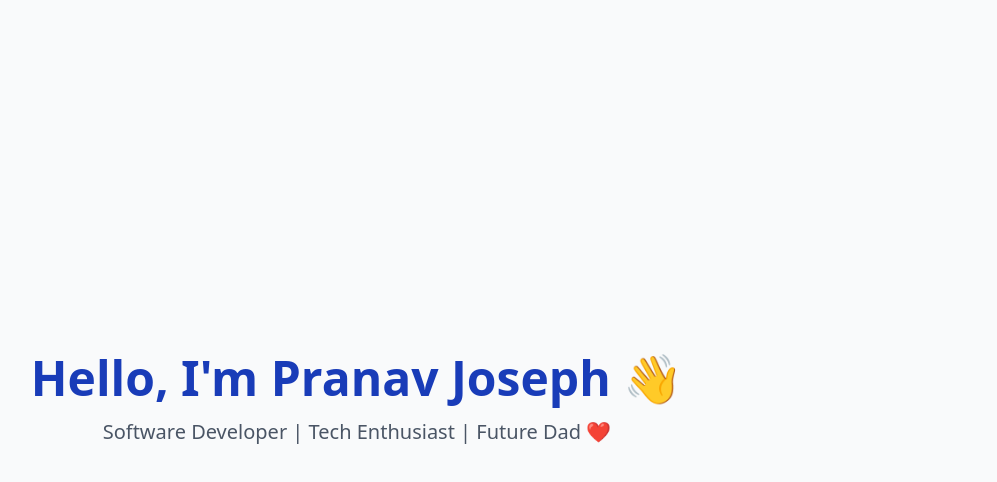
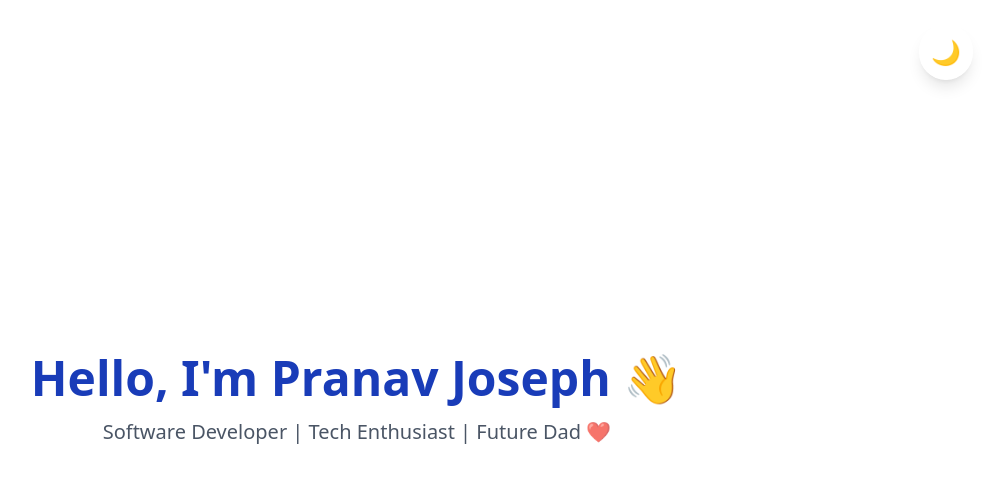
Before and after one commit to pranavjoseph/pranav_dev, a React (Vite) app: page / in a window 1280 px wide. Shown: the top 482 px of the page, without its empty margins (283-1280 px from the left). Built offline with nearby package versions, Linux system fonts and the light colour scheme.

Commit message:
feat: add dark mode toggle button and enhance HomePage styling

```diff
--- a/src/pages/Home/index.jsx
+++ b/src/pages/Home/index.jsx
@@ -1,4 +1,8 @@
+import { Link } from "react-router-dom";
+import { useTheme } from "../../components/ThemeProvider";
+
 function HomePage() {
+    const { theme, toggleTheme } = useTheme();
 
     function redirectToLinkedIn() {
         window.open("https://www.linkedin.com/in/pranav-joseph/", "_blank");
@@ -6,16 +10,27 @@ function HomePage() {
 
     return (
         <>
-            <header className="flex flex-col justify-center items-center h-screen text-center bg-gray-50" onClick={redirectToLinkedIn}>
-                <h1 className="text-5xl font-extrabold text-blue-800 mb-4 cursor-pointer">
-                    Hello, I'm Pranav Joseph 👋
+            {/* Dark Mode Toggle Button - Fixed top right */}
+            <button
+                onClick={toggleTheme}
+                className="fixed top-6 right-6 z-50 p-3 rounded-full dark:bg-gray-800 shadow-lg hover:scale-110 transition-transform duration-200 text-2xl"
+                aria-label="Toggle dark mode"
+            >
+                {theme === "light" ? "🌙" : "☀️"}
+            </button>
+
+            {/* Main Content */}
+            <header className="flex flex-col justify-center items-center h-screen text-center bg-white dark:bg-gray-800 transition-colors duration-300">
+                <h1 className="text-5xl font-extrabold text-blue-800 dark:text-blue-200 mb-4 cursor-pointer">
+                    Hello, I'm Pranav Joseph <span role="img" aria-label="waving hand" className="inline-block animate-wave origin-[70%_70%]">👋</span>
                 </h1>
-                <p className="text-xl text-gray-600">
-                    Software Developer | Tech Enthusiast | Future Dad ❤️
-                </p>
+                <Link to="/contact" >
+                    <p className="text-xl text-gray-600 dark:text-gray-300 transition-colors duration-200">
+                        Software Developer | Tech Enthusiast | Future Dad <span className="animate-pulse">❤️</span>
+                    </p>
+                </Link>
             </header>
         </>
-
     )
 }
 
```
